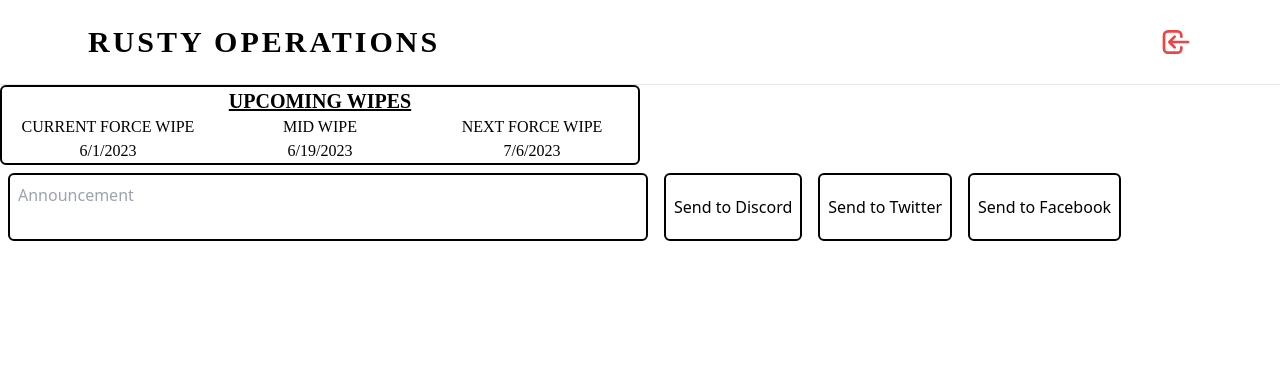
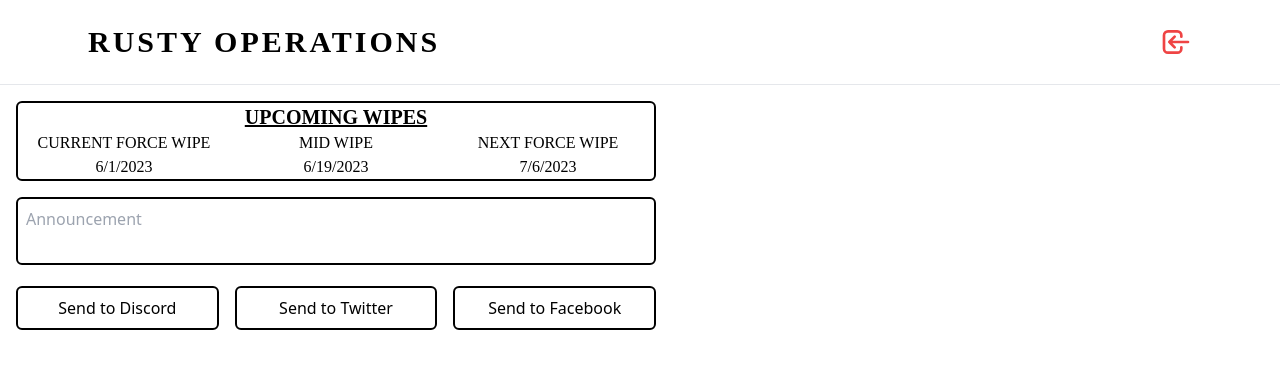
Before and after one commit to joshjh2002/Rusty-Operations-Admin-Panel, a Next.js app: page /dashboard in a window 1280 px wide. Shown: the top 368 px of the page. Built offline with nearby package versions, Linux system fonts and the light colour scheme; no server answers; the database is empty; sample sign-in values are in the browser's storage; a web font is replaced by a local one.

Commit message:
Optimised styling

```diff
--- a/src/app/components/sendAnnouncements.js
+++ b/src/app/components/sendAnnouncements.js
@@ -41,32 +41,36 @@ export default function SendAnnouncement() {
   };
 
   return (
-    <section>
-      <div className="flex h-1/2">
+    <section className="m-4 w-1/2">
+      <div className="grid grid-rows-2 content-center max-w-full w-full">
+        <div>
           <textarea
-          className="border-2 border-black rounded-md p-2 m-2 w-1/2 h-fill resize-none"
+            className="w-full max-w-full border-2 border-black rounded-md p-2 h-fill resize-none"
             placeholder="Announcement"
             onChange={handleAnnouncementChange}
           />
+        </div>
+        <div className="grid grid-cols-3 content-center gap-4">
           <button
-          className="border-2 border-black rounded-md p-2 m-2"
+            className="border-2 border-black rounded-md p-2 "
             onClick={messageDiscord}
           >
             Send to Discord
           </button>
           <button
-          className="border-2 border-black rounded-md p-2 m-2"
+            className="border-2 border-black rounded-md p-2 "
             onClick={messageTwitter}
           >
             Send to Twitter
           </button>
           <button
-          className="border-2 border-black rounded-md p-2 m-2"
+            className="border-2 border-black rounded-md p-2"
             onClick={messageFacebook}
           >
             Send to Facebook
           </button>
         </div>
+      </div>
     </section>
   );
 }
--- a/src/app/components/upcomingWipe.js
+++ b/src/app/components/upcomingWipe.js
@@ -33,8 +33,8 @@ export default function UpcomingWipe() {
   }, []);
 
   return (
-    <section>
-      <div className="w-1/2 block items-center justify-center text-center border-2 rounded-md border-solid border-black">
+    <section className="m-4 w-1/2">
+      <div className="block items-center justify-center text-center border-2 rounded-md border-solid border-black">
         <h1 className="rusty-font uppercase text-xl font-bold underline">
           Upcoming Wipes
         </h1>
```
Lines whose indentation alone changed are shown as unchanged.
